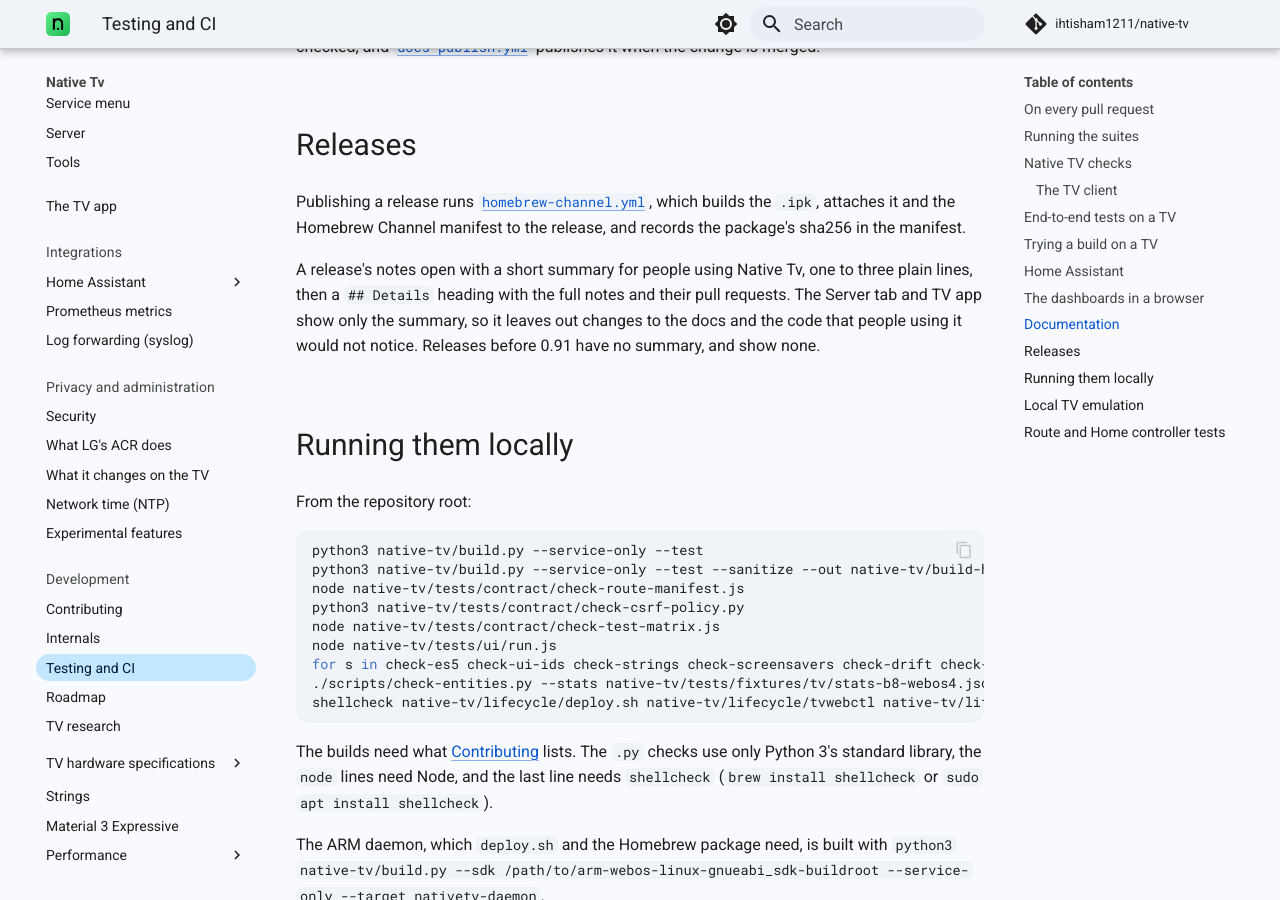
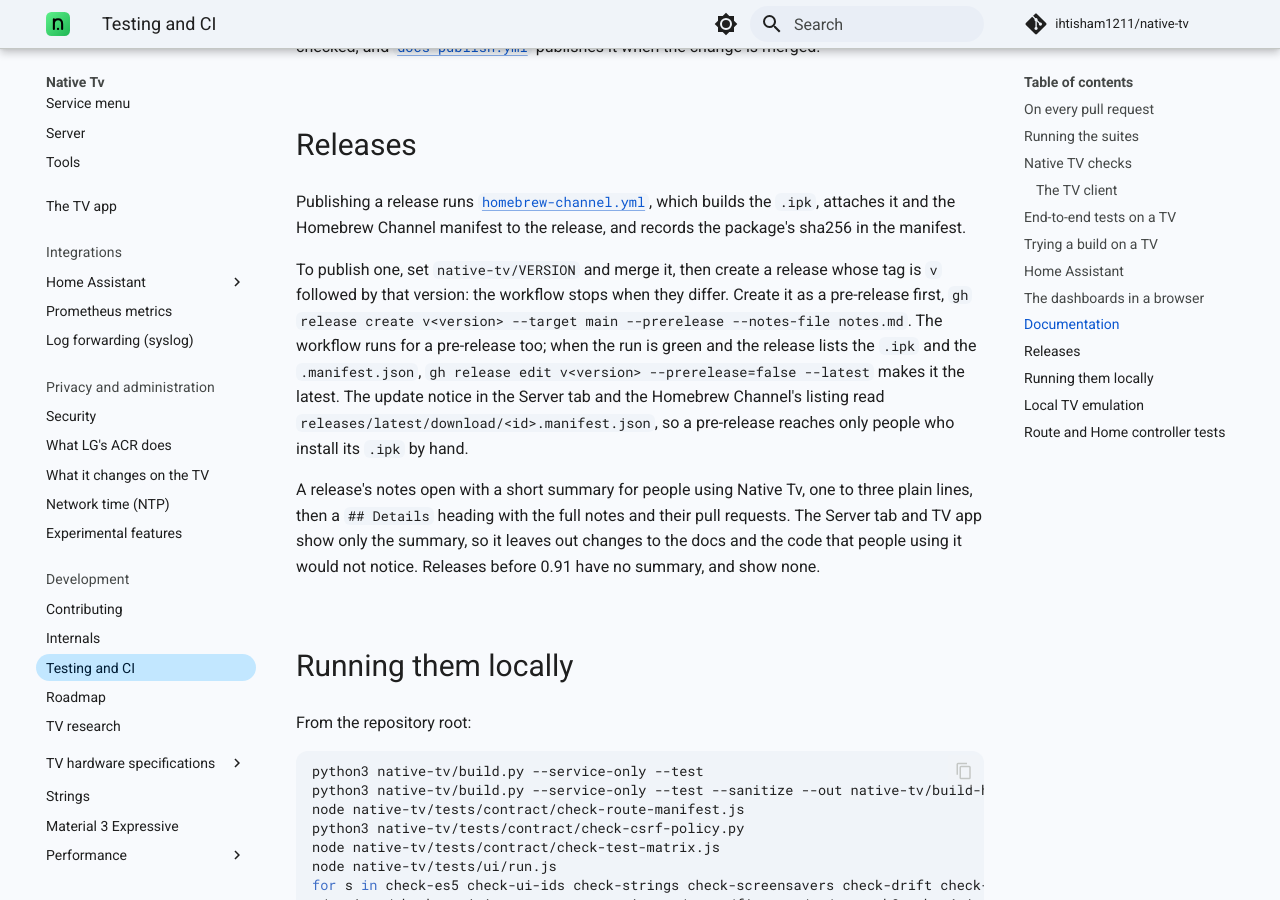
Before and after one commit to ihtisham1211/native-tv, an MkDocs documentation site: the page built from docs/development/testing.md, in a window 1280 px wide and 900 px high, scrolled down 24575 px. Built offline with MkDocs 1.6.1 and Material for MkDocs 9.7.7, drawn with Linux system fonts in a browser that asks for light colours; comment, search, counter and statistics services are not loaded.

Commit message:
Document installing from a release and how to publish one (#19)
The README and the install page lead with the no-build route: download the
.ipk from the latest release, install it, open the app. testing.md gains the
steps to cut a release, as a pre-release first, since the workflow's
tag-equals-VERSION check and the update notice both depend on it.

Co-authored-by: Ihtisham Arif <ihtisham@cyberdive.co>
Co-authored-by: Claude Sonnet 5.5 <noreply@anthropic.com>

```diff
--- a/docs/development/testing.md
+++ b/docs/development/testing.md
@@ -767,6 +767,15 @@ Publishing a release runs [`homebrew-channel.yml`](https://github.com/ihtisham12
 attaches it and the Homebrew Channel manifest to the release, and records the
 package's sha256 in the manifest.
 
+To publish one, set `native-tv/VERSION` and merge it, then create a release whose
+tag is `v` followed by that version: the workflow stops when they differ. Create
+it as a pre-release first, `gh release create v<version> --target main --prerelease --notes-file notes.md`.
+The workflow runs for a pre-release too; when the run is green and the release
+lists the `.ipk` and the `.manifest.json`, `gh release edit v<version> --prerelease=false --latest`
+makes it the latest. The update notice in the Server tab and the Homebrew Channel's
+listing read `releases/latest/download/<id>.manifest.json`, so a pre-release reaches
+only people who install its `.ipk` by hand.
+
 A release's notes open with a short summary for people using Native Tv, one
 to three plain lines, then a `## Details` heading with the full notes and their
 pull requests. The Server tab and TV app
```
Also changed, not shown: README.md (+10 -1 lines), docs/getting-started/install.md (+12 -1 lines).
